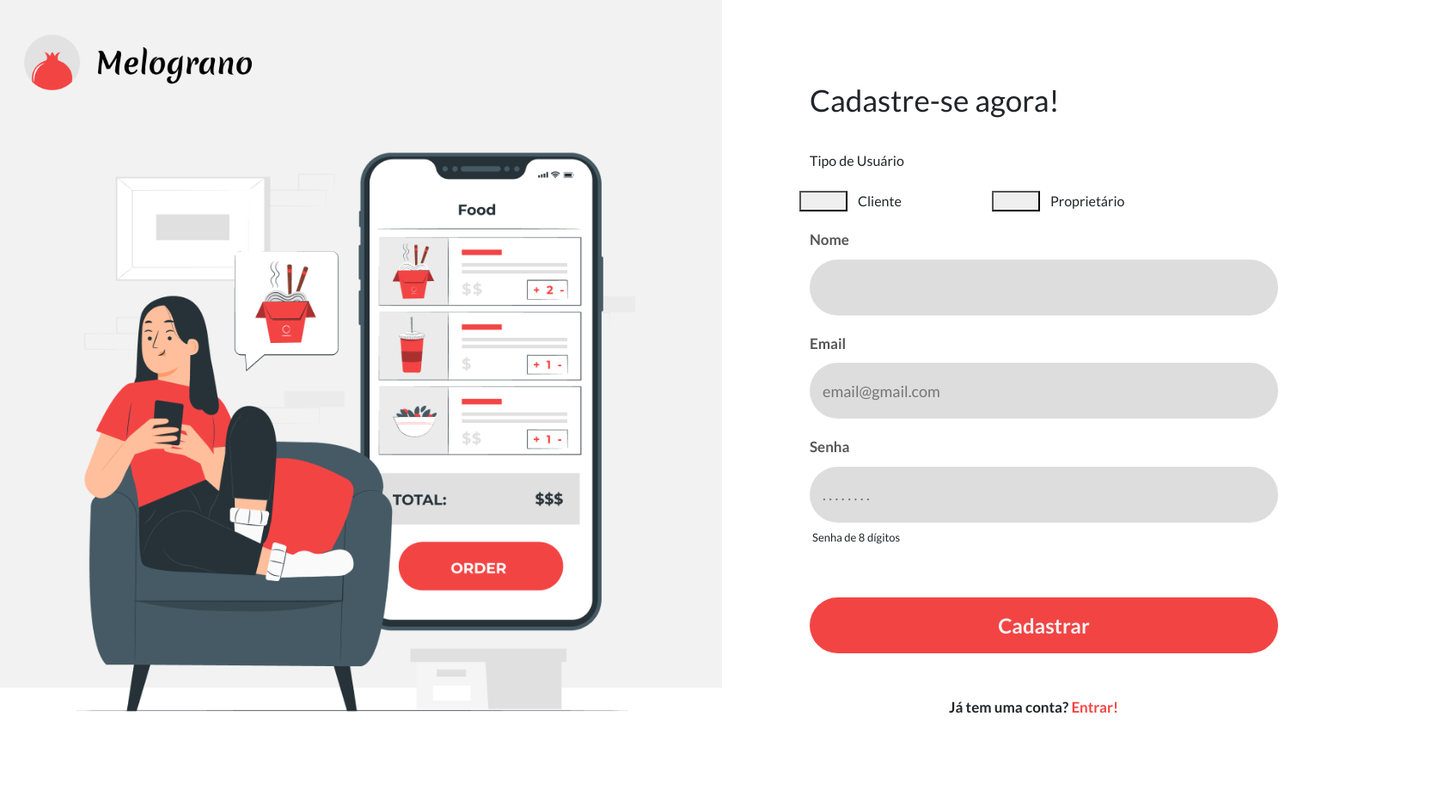
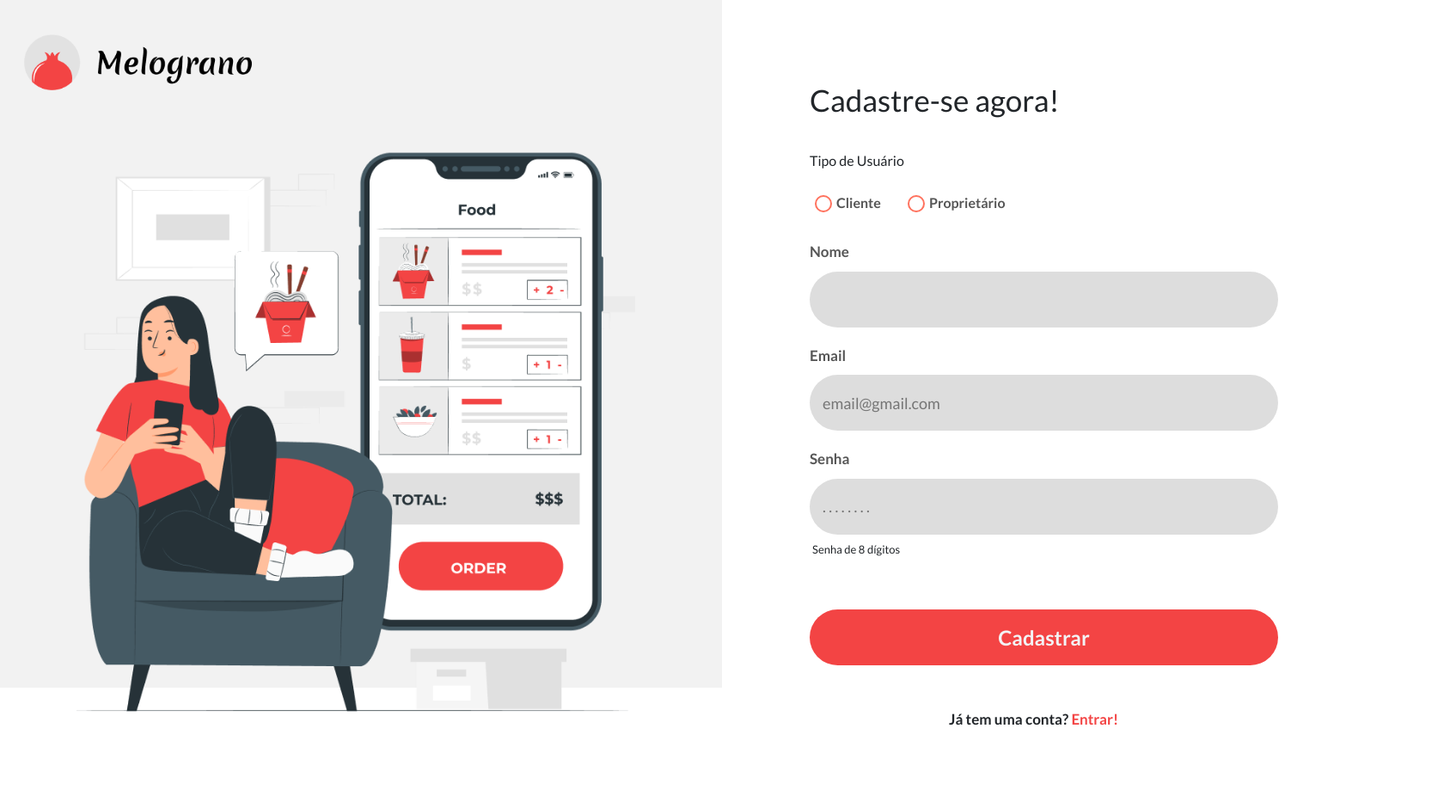
Before and after one commit to rodrigo-barboza/melograno, a Django app: page /signup in a window 1680 px wide; the page is wider, and only the part inside the window is pictured. Shown: that part at 86% size. Before the commit the page ends 830 px from the top of that part, so only its background shows below. Run offline with Django 3.2, Linux system fonts and the light colour scheme.

Commit message:
deixa o botão bonito (laele)

```diff
--- a/melograno/static/melograno/css/signup.css
+++ b/melograno/static/melograno/css/signup.css
@@ -57,17 +57,7 @@
     text-align: left;
 }
 
-input[type="name"]{
-    padding: 15px;
-    font-size: 18px;
-}
-
-input[type="email"]{
-    padding: 15px;
-    font-size: 18px;
-}
-
-input[type="password"]{
+.input-name, .input-email, .input-password{
     padding: 15px;
     font-size: 18px;
 }
@@ -108,7 +98,50 @@ input[type="password"]{
     border: none;
     border-radius: 33px;
 }
+.group-buttons{
+    padding-bottom: 10px;
+}
 
-.small-seletor{
+.radio-padding{
+    padding-right: 5%;
+}
 
-}
+.radio-item {
+    display: inline-block;
+    position: relative;
+    padding: 0 6px;
+  }
+
+  .radio-item input[type='radio'] {
+    display: none;
+  }
+
+  .radio-item label {
+    color: rgba(30, 30, 30, 0.75);
+    font-weight: 600;
+  }
+
+  .radio-item label:before {
+    content: " ";
+    display: inline-block;
+    position: relative;
+    top: 5px;
+    margin: 0 5px 0 0;
+    width: 20px;
+    height: 20px;
+    border-radius: 11px;
+    border: 2px solid rgba(255,114,94,1);
+    background-color: transparent;
+  }
+
+  .radio-item input[type=radio]:checked + label:after {
+    border-radius: 11px;
+    width: 12px;
+    height: 12px;
+    position: absolute;
+    top: 9px;
+    left: 10px;
+    content: " ";
+    display: block;
+    background: rgba(255,114,94,1);
+  }
--- a/melograno/templates/melograno/signup.html
+++ b/melograno/templates/melograno/signup.html
@@ -31,26 +31,38 @@
                 <div class="user-type-text">Tipo de Usuário</div>
 
 
-                <div class="row">
+                <!-- <div class="row">
                     <button class="col-md-1 small-selector"></button>
                     <div class="col-md-3">Cliente</div>
                     <button class="col-md-1"></button>
                     <div class="col-md-3">Proprietário</div>
+                </div> -->
+
+                <div class="group-buttons">
+                    <div class="form-check form-check-inline radio-padding radio-item">
+                        <input class="form-check-input" type="radio" name="inlineRadioOptions" id="inlineRadio1" value="option1">
+                        <label class="form-check-label" for="inlineRadio1">Cliente</label>
+                    </div>
+
+                    <div class="form-check form-check-inline radio-padding radio-item">
+                        <input class="form-check-input" type="radio" name="inlineRadioOptions" id="inlineRadio2" value="option2">
+                        <label class="form-check-label" for="inlineRadio2">Proprietário</label>
+                    </div>
                 </div>
 
                 <label for="name" class="label-name">Nome</label>
                 <div>
-                    <input type="name" class="box-name" name="name" >
+                    <input type="name" class="box-name input-name" name="name" >
                 </div>
 
                 <label for="email" class="label-email">Email</label>
                 <div>
-                    <input type="email" class="box-email" name="email" placeholder="email@gmail.com">
+                    <input type="email" class="box-email input-email" name="email" placeholder="email@gmail.com">
                 </div>
 
                 <label for="password" class="label-password">Senha</label>
                 <div>
-                    <input type="password" class="box-password" name="password" placeholder=". . . . . . . ." >
+                    <input type="password" class="box-password input-password" name="password" placeholder=". . . . . . . ." >
                 </div>
 
                 <div class="reminder-passw">Senha de 8 dígitos</div>
```
